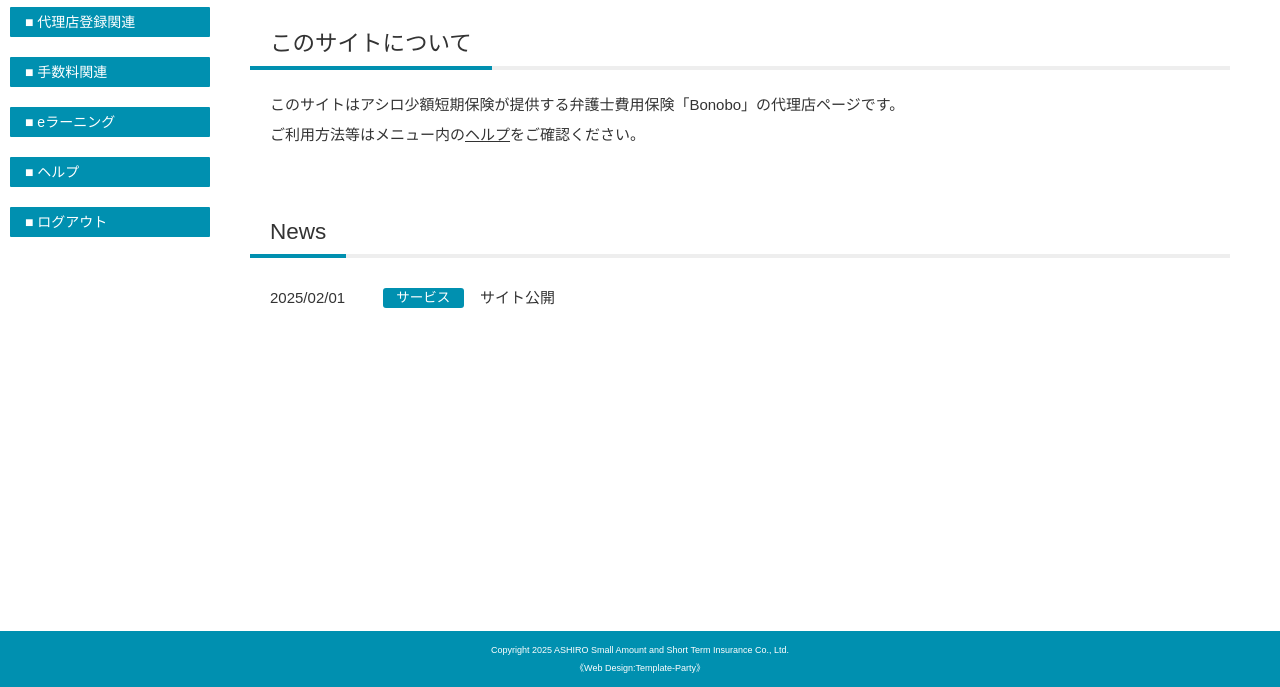
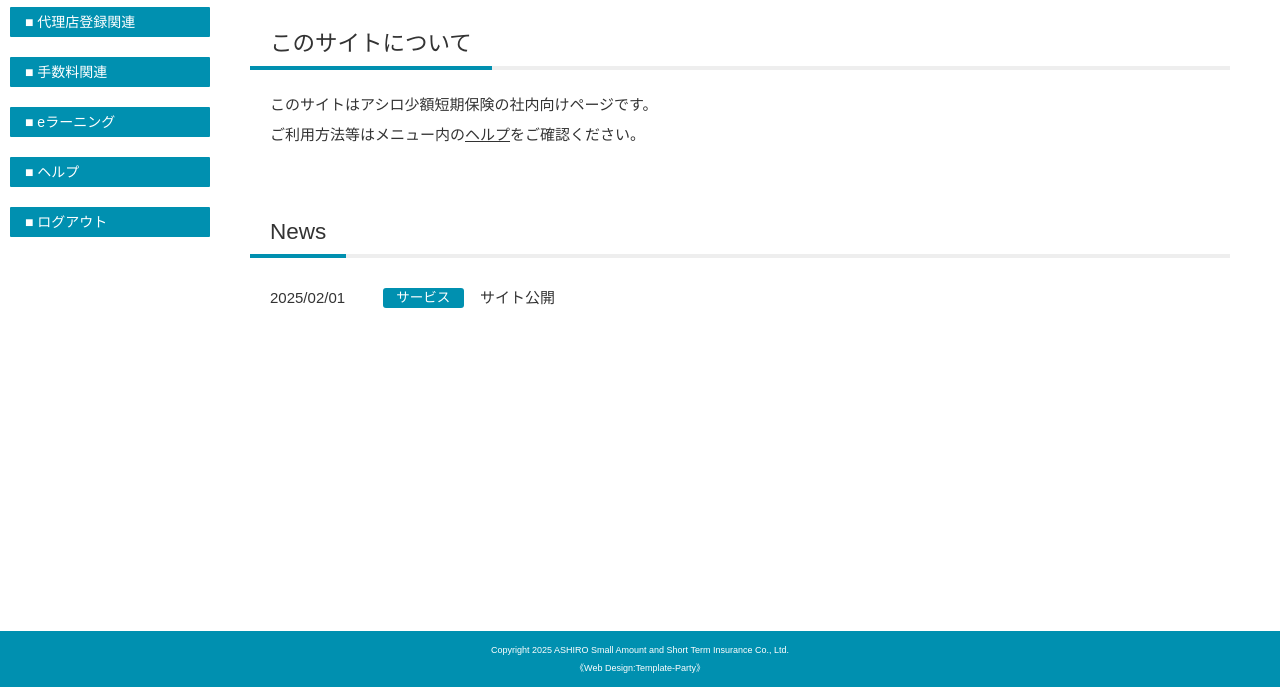
Before and after one commit to asiro-ssi/inside_company, a plain HTML site: page 3c94c0b1c3ce114c39b16272a86b47e0ed7de7c13a67b6b93eff0130ccd408f9/index.html in a window 1280 px wide. Shown: the part 113-800 px from the top of the page. Drawn offline with nearby package versions, Linux system fonts and the light colour scheme.

Commit message:
Update index.html

```diff
--- a/3c94c0b1c3ce114c39b16272a86b47e0ed7de7c13a67b6b93eff0130ccd408f9/index.html
+++ b/3c94c0b1c3ce114c39b16272a86b47e0ed7de7c13a67b6b93eff0130ccd408f9/index.html
@@ -2,7 +2,7 @@
 <html lang="ja">
 <head>
 <meta charset="UTF-8">
-<title>代理店ページ｜Bonobo</title>
+<title>社内向けページ｜Bonobo</title>
 <meta name="viewport" content="width=device-width, initial-scale=1">
 <meta name="ROBOTS" content="NOINDEX, NOFOLLOW">
 <meta name="description" content="">
@@ -34,7 +34,7 @@
 
 <section>
 <h2>このサイトについて</h2>
-<p>このサイトはアシロ少額短期保険が提供する弁護士費用保険「Bonobo」の代理店ページです。<br>
+<p>このサイトはアシロ少額短期保険の社内向けページです。<br>
 ご利用方法等はメニュー内の<a href="help.html">ヘルプ</a>をご確認ください。
 </p>
 </section>
```
